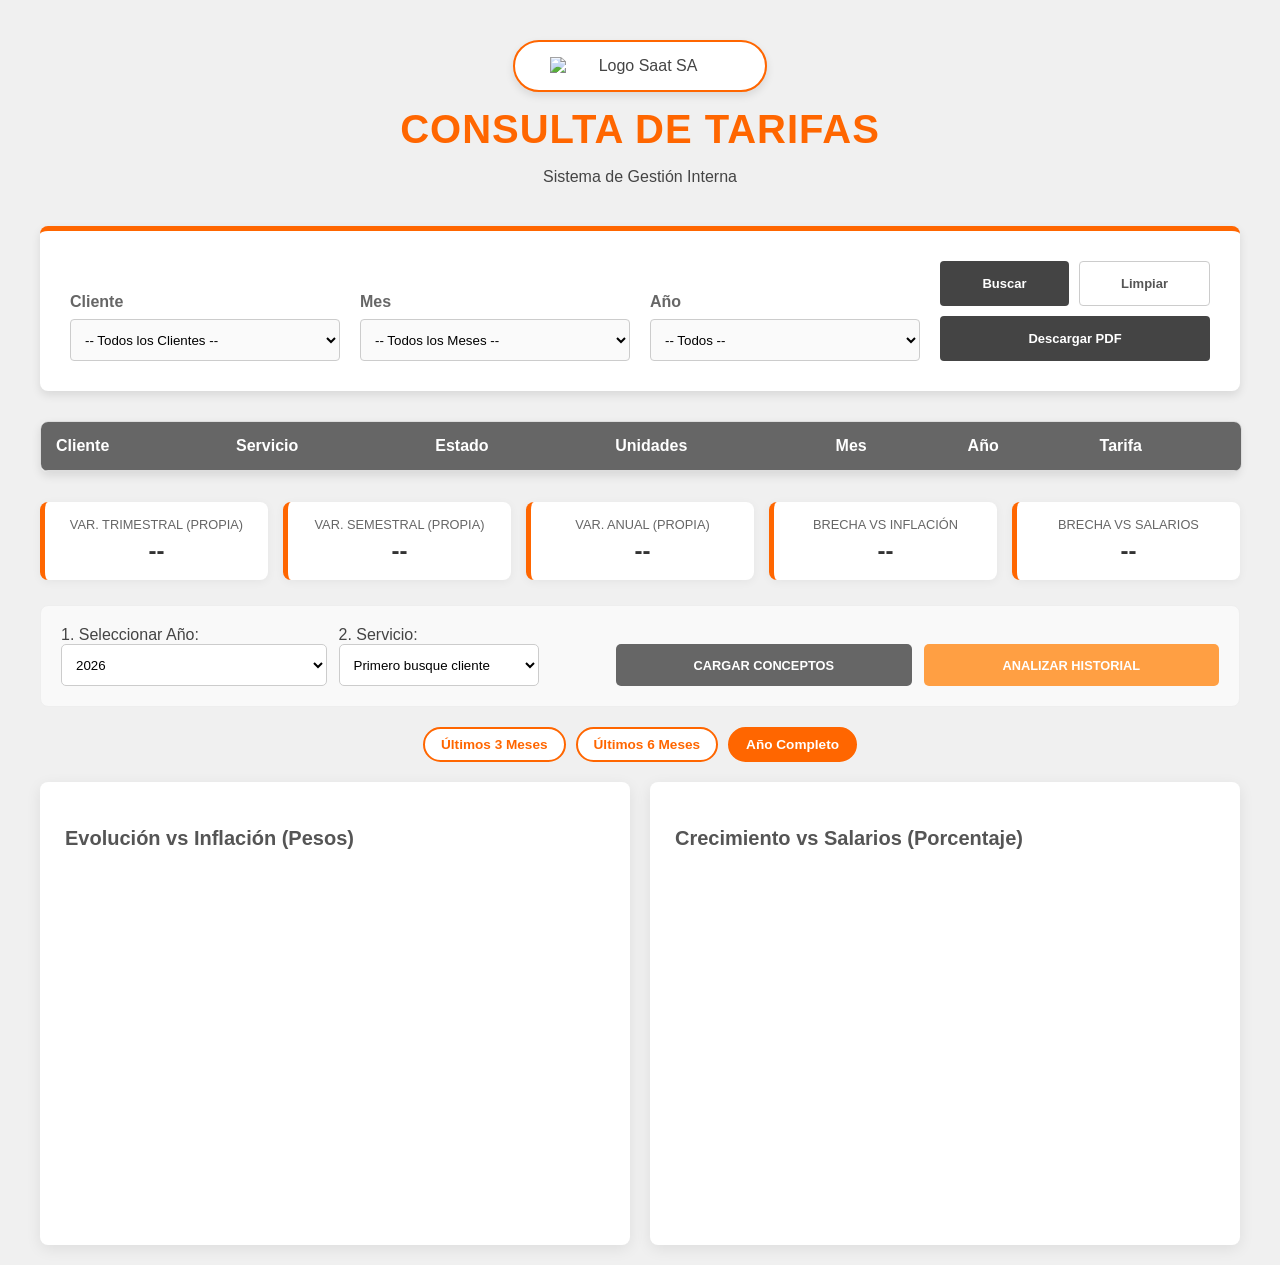
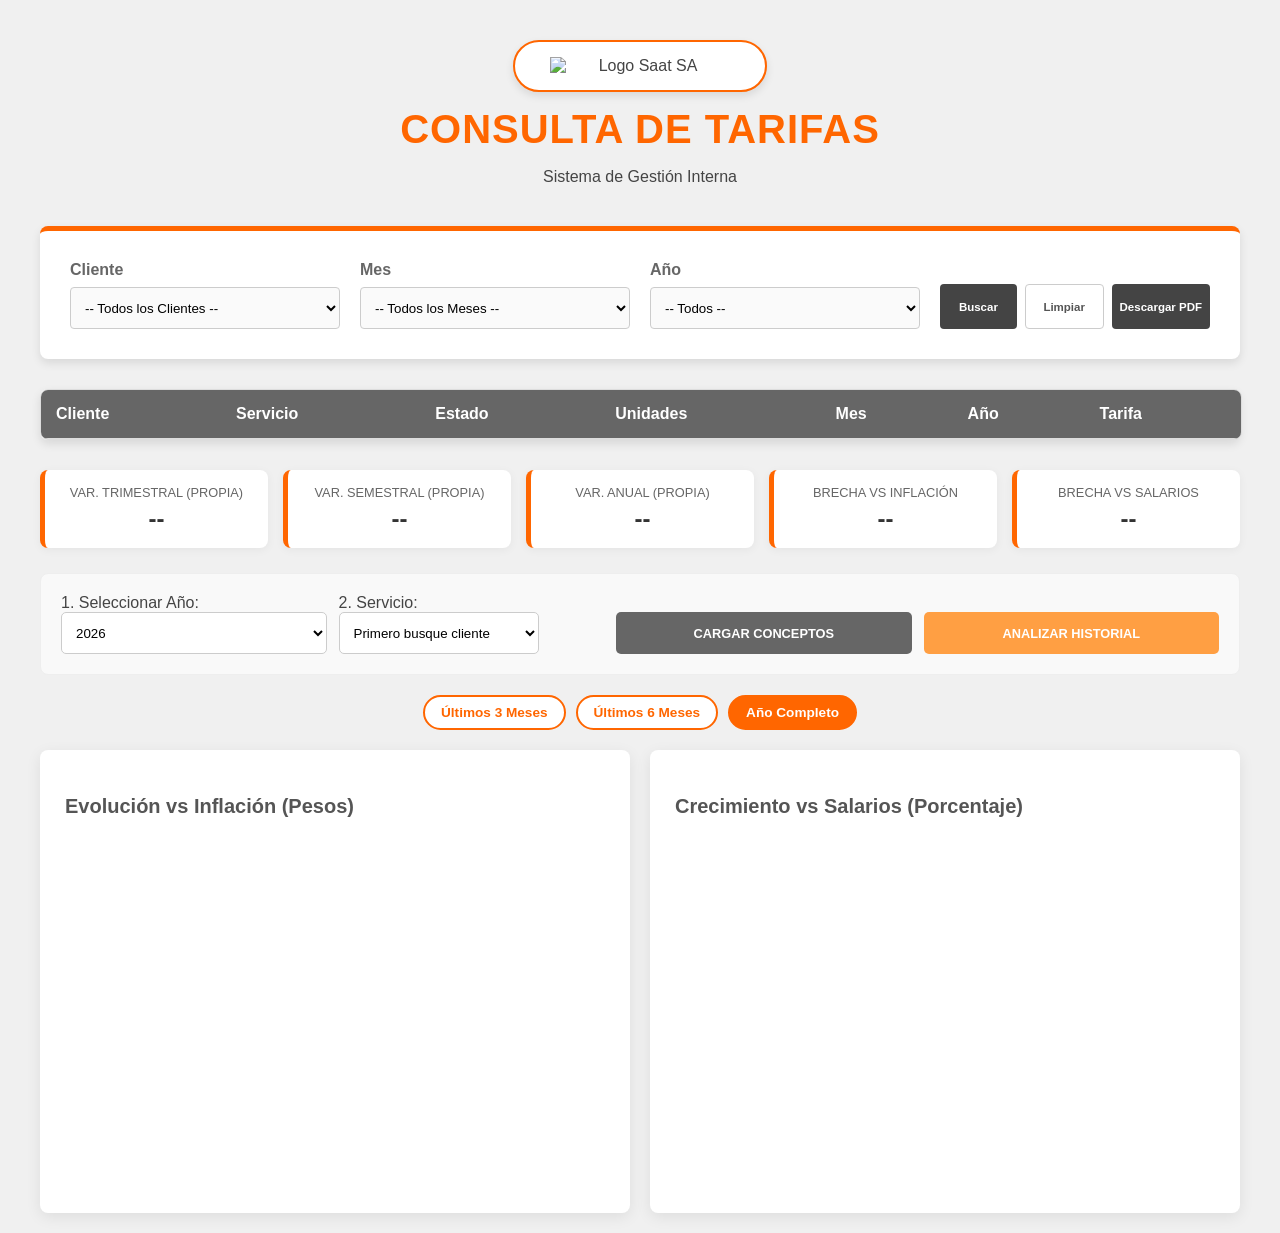

botones chicos

--- a/style.css
+++ b/style.css
@@ -71,22 +71,20 @@ select {
     height: 42px;
 }
 
-/* --- GRUPO DE BOTONES (OPCIÓN FLEXIBLE DE DOS LÍNEAS) --- */
+/* --- GRUPO DE BOTONES (OPCIÓN COMPACTA) --- */
 .btn-group {
     display: flex;
-    gap: 10px;
+    gap: 8px; /* Reducimos levemente el espacio entre botones */
     align-items: flex-end;
-    flex-wrap: wrap; /* Esta propiedad mágica hace que bajen si no entran */
     width: 100%;
 }
 
 #btn-buscar, #btn-limpiar, #btn-exportar, #btn-reporte-global {
     flex: 1;
-    min-width: 100px; /* Evita que los botones colapsen y se hagan diminutos */
-    padding: 12px 12px;
+    padding: 12px 8px; /* Ajustamos el padding horizontal para ganar espacio */
     border-radius: 4px;
     font-weight: bold;
-    font-size: 13px;
+    font-size: 11.5px; /* Achicamos un punto el texto para garantizar que entre */
     cursor: pointer;
     transition: all 0.3s ease;
     border: none;
@@ -94,7 +92,7 @@ select {
     display: flex;
     align-items: center;
     justify-content: center;
-    gap: 6px;
+    gap: 4px;
     height: 45px; 
 }
 
